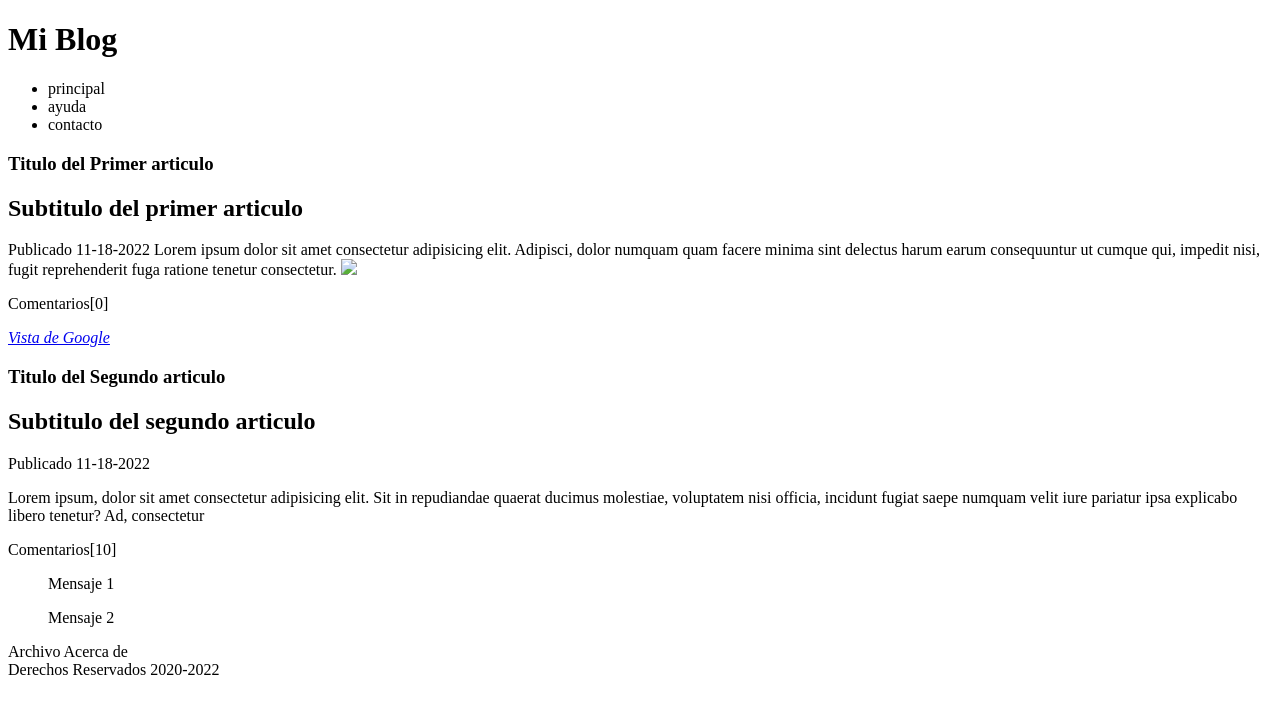
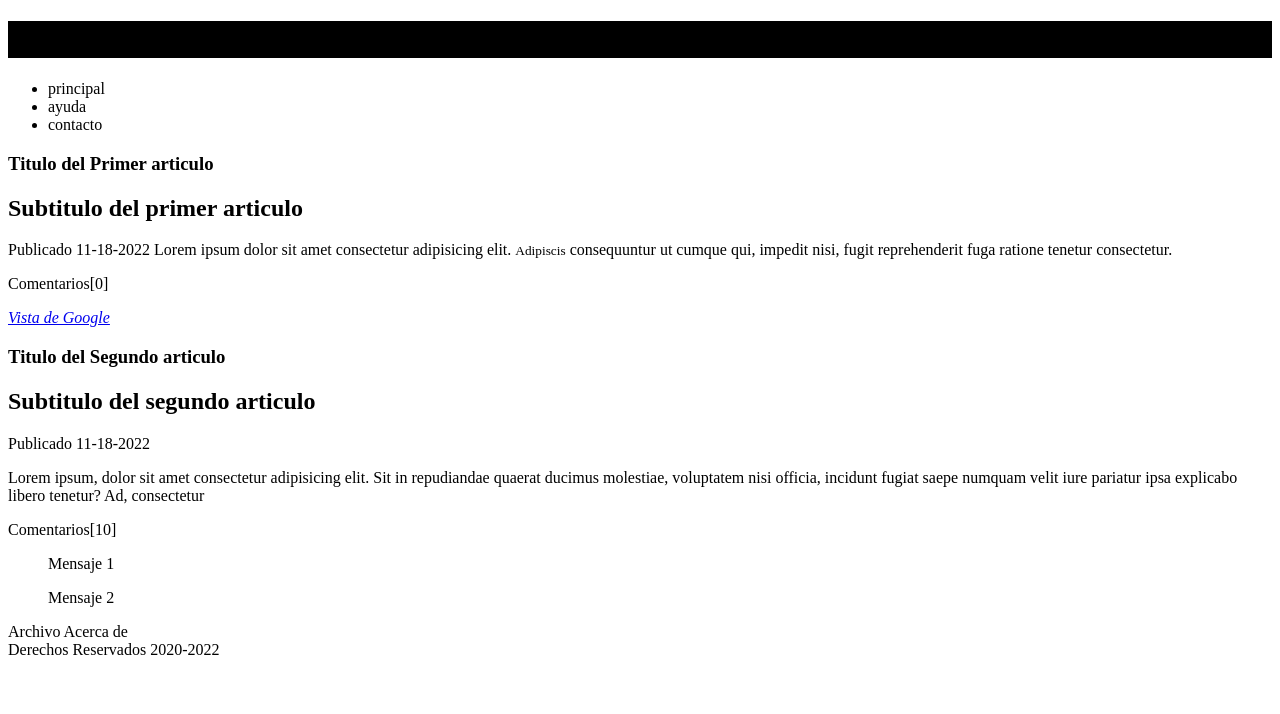
Before and after one commit to rainer-lazo/mi-primera-pagina-web-html, a plain HTML site: page index.html in a window 1280 px wide. Drawn offline with Linux system fonts and the light colour scheme.

Commit message:
New things

```diff
--- a/index.html
+++ b/index.html
@@ -5,17 +5,16 @@
     <title>Primera Pagina Web</title>
     <meta name="Description" content="Esta es mi primer pagina web" />
     <meta name="author" content="Fazt" />
-    <meta
-      name="keywords"
-      content="Mi primer titulo,mi primer pagina web,pagina web"
-    />
+    <style>
+      header {
+        background: black;
+      }
+    </style>
   </head>
-
+  <header>
+    <h1>Mi Blog</h1>
+  </header>
   <body>
-    <header>
-      <h1>Mi Blog</h1>
-    </header>
-
     <nav>
       <ul>
         <li>principal</li>
@@ -33,11 +32,11 @@
 
         <p>
           <time> Publicado 11-18-2022</time>
-          Lorem ipsum dolor sit amet consectetur adipisicing elit. Adipisci,
-          dolor numquam quam facere minima sint delectus harum earum
+          Lorem ipsum dolor sit amet consectetur adipisicing elit.
+          <small>Adipiscis</small>
+
           consequuntur ut cumque qui, impedit nisi, fugit reprehenderit fuga
           ratione tenetur consectetur.
-          <img src="foto. rainer" />
         </p>
         <footer>
           <p>Comentarios[0]</p>
@@ -68,6 +67,7 @@
 
     <blockquote cite="http://facebook.com/faztweb">Mensaje 2</blockquote>
     <aside>Archivo Acerca de</aside>
+
     <footer>Derechos Reservados 2020-2022</footer>
   </body>
 </html>
```
Also changed, not shown: grayscale-real-madrid-4k-7004v8x4g9hjivtr.jpeg (added), styles.css (added), 1 other file.
